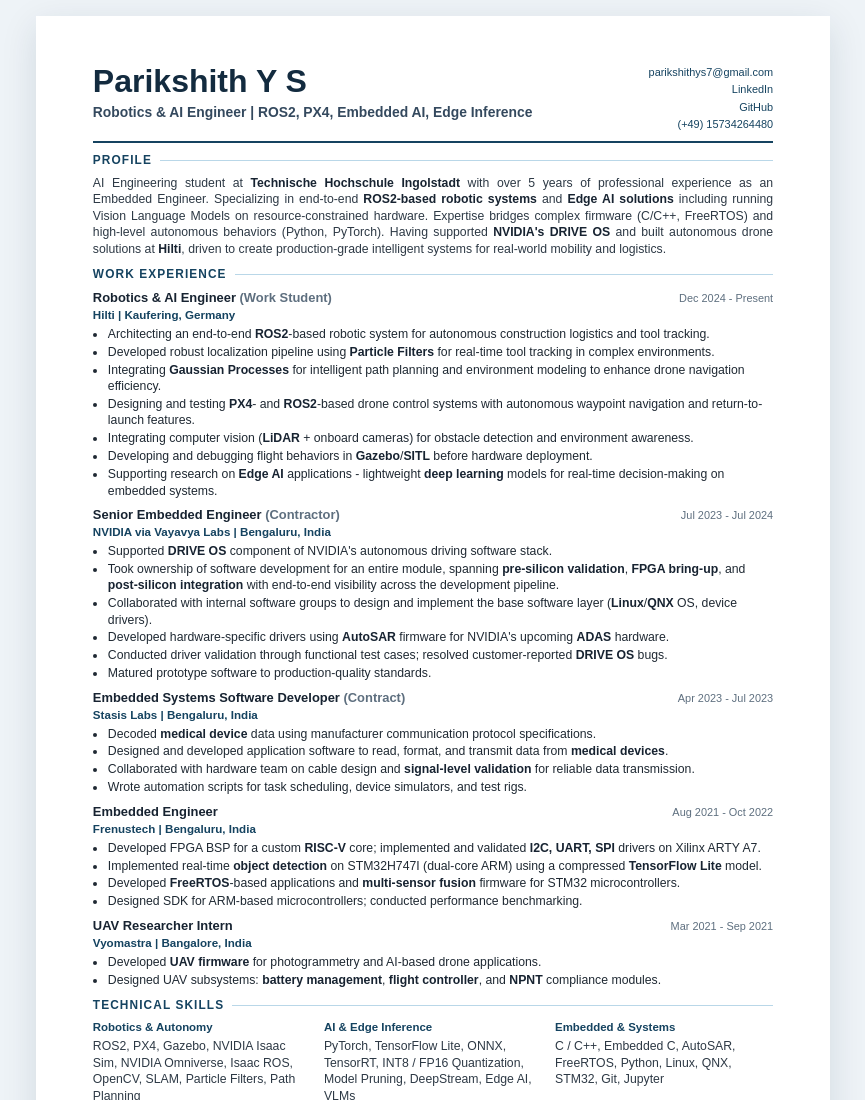
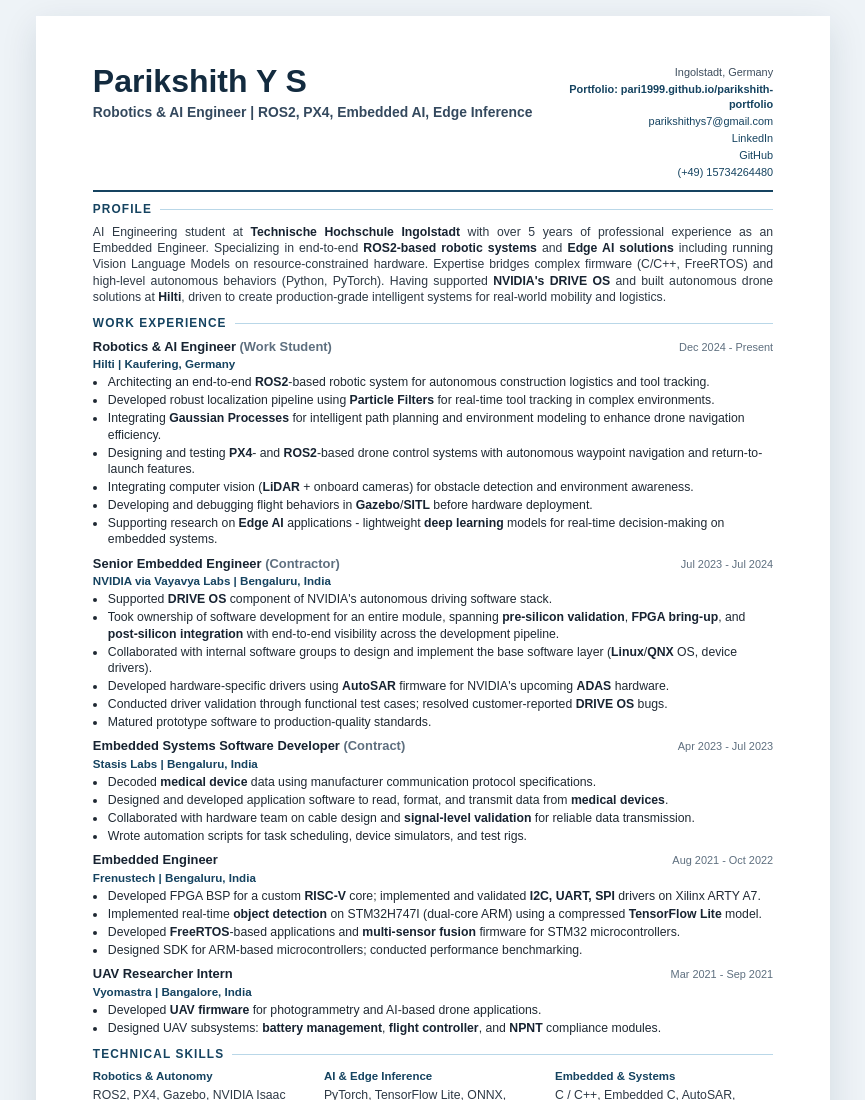
Before and after one commit to pari1999/parikshith-portfolio, a plain HTML site: page cv_parikshith.html in a window 1280 px wide. Shown: the top 1100 px of the page, without its empty margins (207-1072 px from the left). Drawn offline with Linux system fonts and the light colour scheme.

Commit message:
some edit

```diff
--- a/cv_parikshith.html
+++ b/cv_parikshith.html
@@ -73,6 +73,10 @@
             font-size: 8.2pt;
             line-height: 1.3;
             text-align: right;
+        }
+
+        .portfolio-link {
+            font-weight: 800;
         }
 
         .section {
@@ -241,6 +245,8 @@
             <div class="role">Robotics &amp; AI Engineer | ROS2, PX4, Embedded AI, Edge Inference</div>
         </div>
         <div class="contact" aria-label="Contact">
+            <span>Ingolstadt, Germany</span>
+            <a class="portfolio-link" href="https://pari1999.github.io/parikshith-portfolio/" target="_blank">Portfolio: pari1999.github.io/parikshith-portfolio</a>
             <a href="mailto:parikshithys7@gmail.com">parikshithys7@gmail.com</a>
             <a href="https://www.linkedin.com/in/parikshith-y-s-388068183/" target="_blank">LinkedIn</a>
             <a href="https://github.com/pari1999" target="_blank">GitHub</a>
```
Also changed, not shown: index.html (+1 -0 lines), 1 other file.
